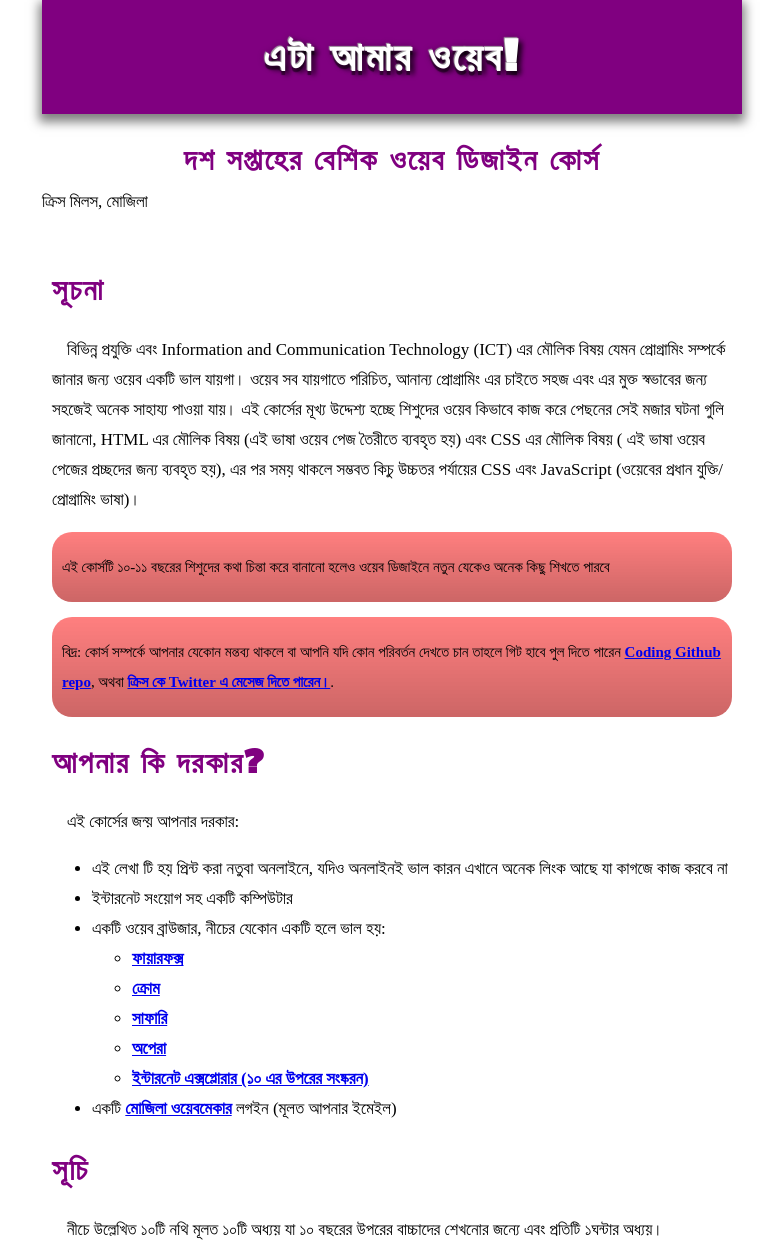
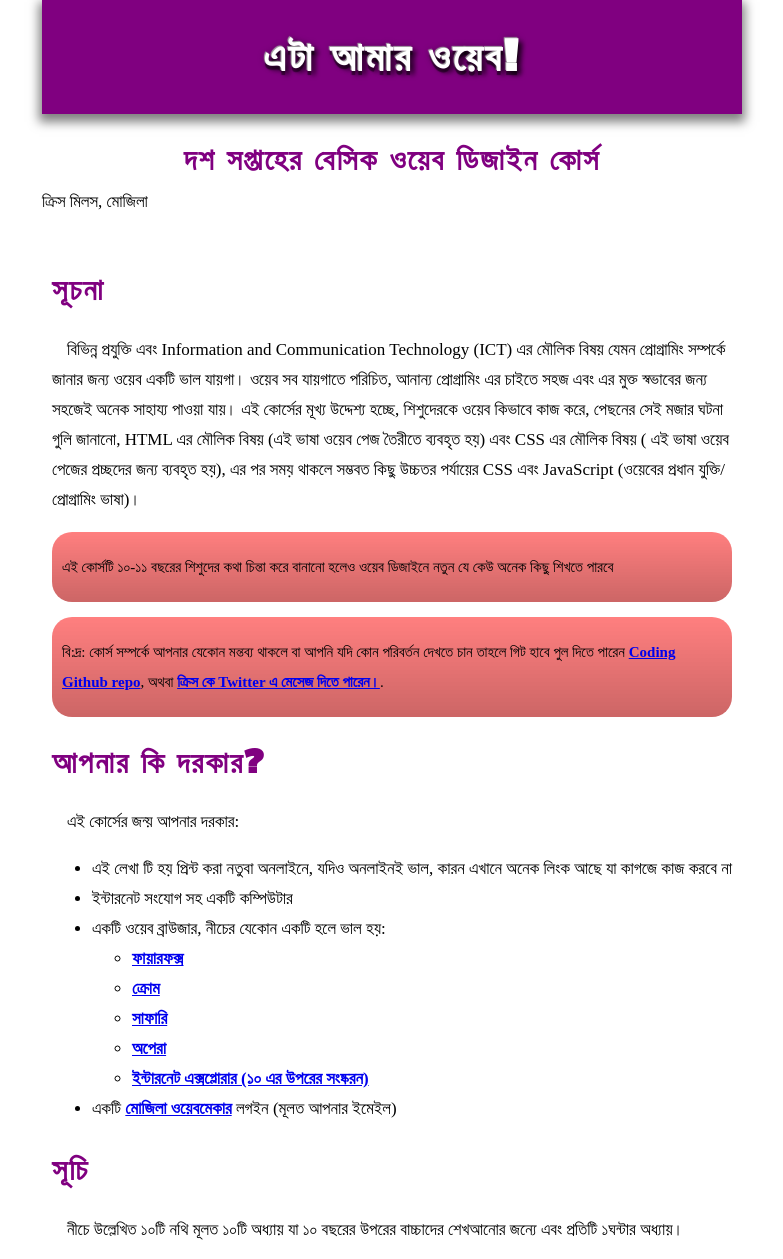
Before and after one commit to m4hi2/weeks-web, a plain HTML site: page index.html in a window 1280 px wide. Shown: the top 1259 px of the page, without its empty margins (248-1031 px from the left). Drawn offline with Linux system fonts and the light colour scheme; a web font is replaced by a local one.

Commit message:
কিছু বানান ঠিক করে দেয়া হলো

```diff
--- a/index.html
+++ b/index.html
@@ -2,7 +2,7 @@
 <html lang="en-US">
 <head>
 	<meta charset="UTF-8">
-	<title>এটা আমার ওয়েব! দশ সপ্তাহের বেশিক ওয়েব ডিজাইন কোর্স</title>
+	<title>এটা আমার ওয়েব! দশ সপ্তাহের বেসিক ওয়েব ডিজাইন কোর্স</title>
   <link href='http://fonts.googleapis.com/css?family=Sorts+Mill+Goudy|Alfa+Slab+One' rel='stylesheet' type='text/css'>
   <link rel="stylesheet" type="text/css" href="style.css">
   <link rel="stylesheet" href="prism/prism.css">
@@ -11,7 +11,7 @@
 
 <hgroup>
   <h1>এটা আমার ওয়েব!</h1>
-  <h2>দশ সপ্তাহের বেশিক ওয়েব ডিজাইন কোর্স</h2>
+  <h2>দশ সপ্তাহের বেসিক ওয়েব ডিজাইন কোর্স</h2>
 </hgroup>
 
 <p>ক্রিস মিলস, মোজিলা</p>
@@ -23,20 +23,20 @@
 <p>
 বিভিন্ন প্রযুক্তি এবং Information and Communication Technology (ICT) এর মৌলিক বিষয় যেমন প্রোগ্রামিং সম্পর্কে জানার জন্য ওয়েব একটি ভাল যায়গা।
 ওয়েব সব যায়গাতে পরিচিত, আনান্য প্রোগ্রামিং এর চাইতে সহজ এবং এর মুক্ত স্বভাবের জন্য সহজেই অনেক সাহায্য পাওয়া যায়।
- এই কোর্সের মূখ্য উদ্দেশ্য হচ্ছে শিশুদের ওয়েব কিভাবে কাজ করে পেছনের  সেই মজার ঘটনা গুলি জানানো, HTML এর মৌলিক বিষয় (এই ভাষা ওয়েব পেজ তৈরীতে ব্যবহৃত হয়) এবং CSS এর মৌলিক বিষয় ( এই ভাষা ওয়েব পেজের প্রচ্ছদের জন্য ব্যবহৃত হয়),  এর পর সময় থাকলে সম্ভবত কিচু উচ্চতর পর্যায়ের  CSS এবং JavaScript (ওয়েবের প্রধান যুক্তি/প্রোগ্রামিং ভাষা)।
+ এই কোর্সের মূখ্য উদ্দেশ্য হচ্ছে, শিশুদেরকে ওয়েব কিভাবে কাজ করে, পেছনের  সেই মজার ঘটনা গুলি জানানো, HTML এর মৌলিক বিষয় (এই ভাষা ওয়েব পেজ তৈরীতে ব্যবহৃত হয়) এবং CSS এর মৌলিক বিষয় ( এই ভাষা ওয়েব পেজের প্রচ্ছদের জন্য ব্যবহৃত হয়),  এর পর সময় থাকলে সম্ভবত কিছু উচ্চতর পর্যায়ের  CSS এবং JavaScript (ওয়েবের প্রধান যুক্তি/প্রোগ্রামিং ভাষা)।
 </p>
 
-<p class="note">এই কোর্সটি ১০-১১ বছরের শিশুদের কথা চিন্তা করে বানানো হলেও ওয়েব ডিজাইনে নতুন যেকেও অনেক কিছু শিখতে পারবে</p>
+<p class="note">এই কোর্সটি ১০-১১ বছরের শিশুদের কথা চিন্তা করে বানানো হলেও ওয়েব ডিজাইনে নতুন যে কেউ অনেক কিছু শিখতে পারবে</p>
 
-<p class="note">বিদ্র: কোর্স সম্পর্কে আপনার যেকোন মন্তব্য থাকলে বা আপনি যদি কোন পরিবর্তন দেখতে চান তাহলে  গিট হাবে পুল দিতে পারেন <a href="https://github.com/chrisdavidmills/beginning-web">Coding Github repo</a>, অথবা <a href="https://twitter.com/chrisdavidmills"> ক্রিস কে Twitter এ মেসেজ দিতে পারেন।</a>.</p>
+<p class="note">বি:দ্র: কোর্স সম্পর্কে আপনার যেকোন মন্তব্য থাকলে বা আপনি যদি কোন পরিবর্তন দেখতে চান তাহলে  গিট হাবে পুল দিতে পারেন <a href="https://github.com/chrisdavidmills/beginning-web">Coding Github repo</a>, অথবা <a href="https://twitter.com/chrisdavidmills"> ক্রিস কে Twitter এ মেসেজ দিতে পারেন।</a>.</p>
 
 <h2>আপনার কি দরকার?</h2>
 
 <p>এই কোর্সের জন্য় আপনার দরকার:</p>
 
 <ul>
-  <li>এই লেখা টি হয় প্রিন্ট করা নতুবা অনলাইনে, যদিও অনলাইনই ভাল কারন এখানে অনেক লিংক আছে যা কাগজে কাজ করবে না</li>
-  <li>ইন্টারনেট সংয়োগ সহ একটি কম্পিউটার</li>
+  <li>এই লেখা টি হয় প্রিন্ট করা নতুবা অনলাইনে, যদিও অনলাইনই ভাল, কারন এখানে অনেক লিংক আছে যা কাগজে কাজ করবে না</li>
+  <li>ইন্টারনেট সংযোগ সহ একটি কম্পিউটার</li>
   <li>একটি ওয়েব ব্রাউজার, নীচের যেকোন একটি হলে ভাল হয়:
     <ul>
       <li><a href="http://www.mozilla.org/en-US/firefox/new">ফায়ারফক্স</a></li>
@@ -51,7 +51,7 @@
 
 <h2>সূচি</h2>
 
-<p>নীচে উল্লেখিত ১০টি নথি মূলত ১০টি অধ্যয় যা ১০ বছরের উপরের বাচ্চাদের শেখনোর জন্যে এবং প্রতিটি ১ঘন্টার অধ্যয়।</p>
+<p>নীচে উল্লেখিত ১০টি নথি মূলত ১০টি অধ্যায় যা ১০ বছরের উপরের বাচ্চাদের শেখআনোর জন্যে এবং প্রতিটি ১ঘন্টার অধ্যায়।</p>
 
 <ul>
   <li><a href="lesson1.html">অধ্যয় ১: সত্যিকারের ওয়েব কি? এটা কেন মজার?</a></li>
```
